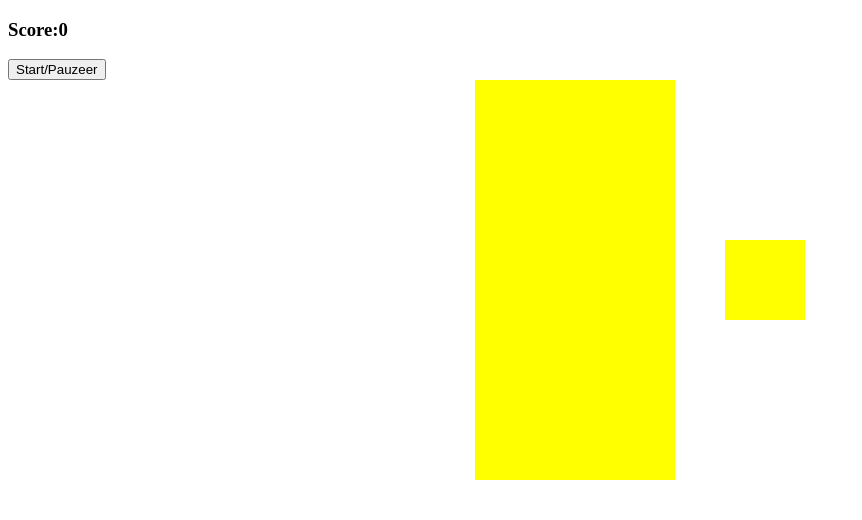
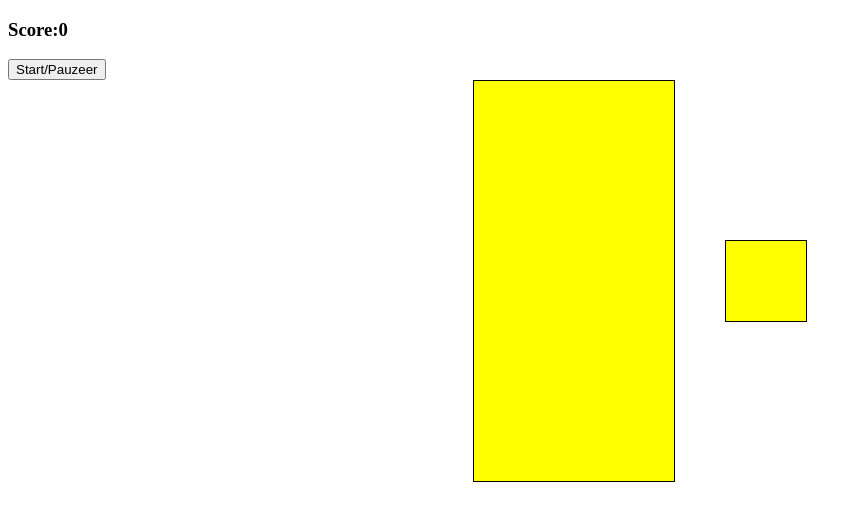
Before and after one commit to larsonx/TetrisGame, a plain HTML site: page index.html in a window 1280 px wide. Shown: the whole page, without its empty margins (0-862 px from the left). Drawn offline with Linux system fonts and the light colour scheme.

Commit message:
Update style.css

```diff
--- a/style.css
+++ b/style.css
@@ -11,6 +11,7 @@
   display: flex;
   flex-wrap: wrap;
   background-color: yellow;
+  border: 1px solid;
 }
 .grid div {
   height: 20px;
@@ -29,10 +30,11 @@
   display:flex;
   flex-wrap: wrap;
   background-color: yellow;
-
+  border: 1px solid;
 
 }
 .mini-grid div{
   height: 20px;
   width: 20px;
+
 }
```
